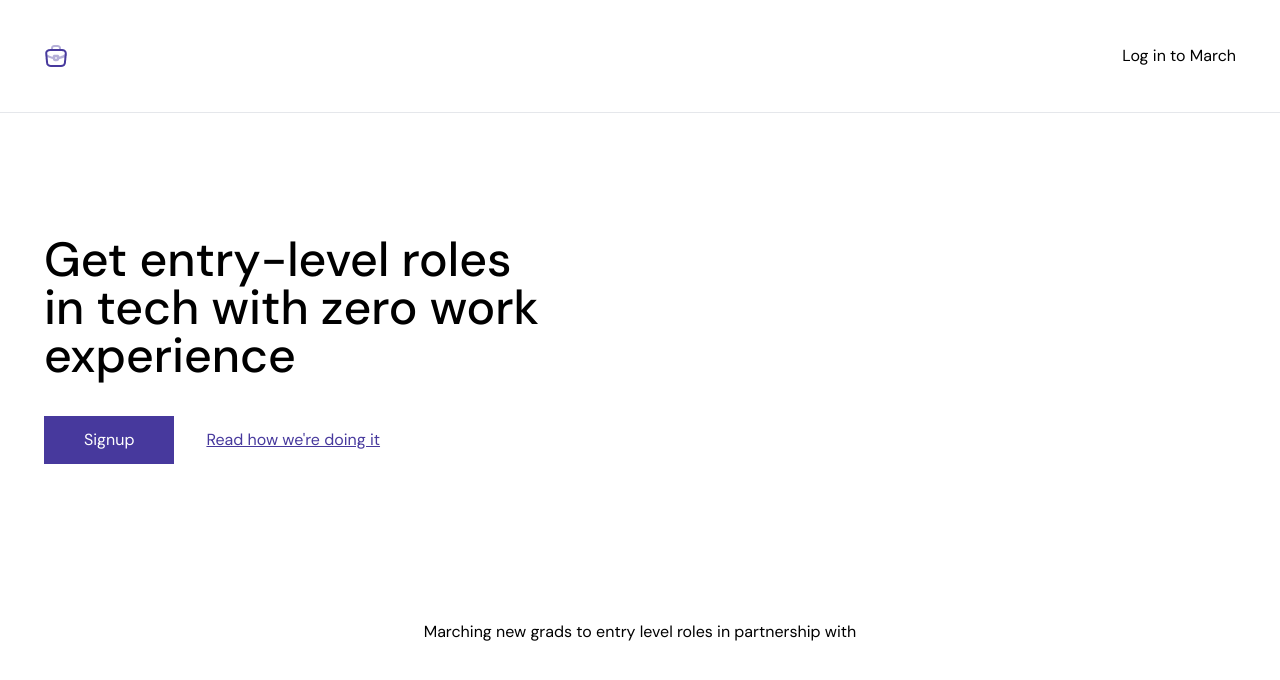
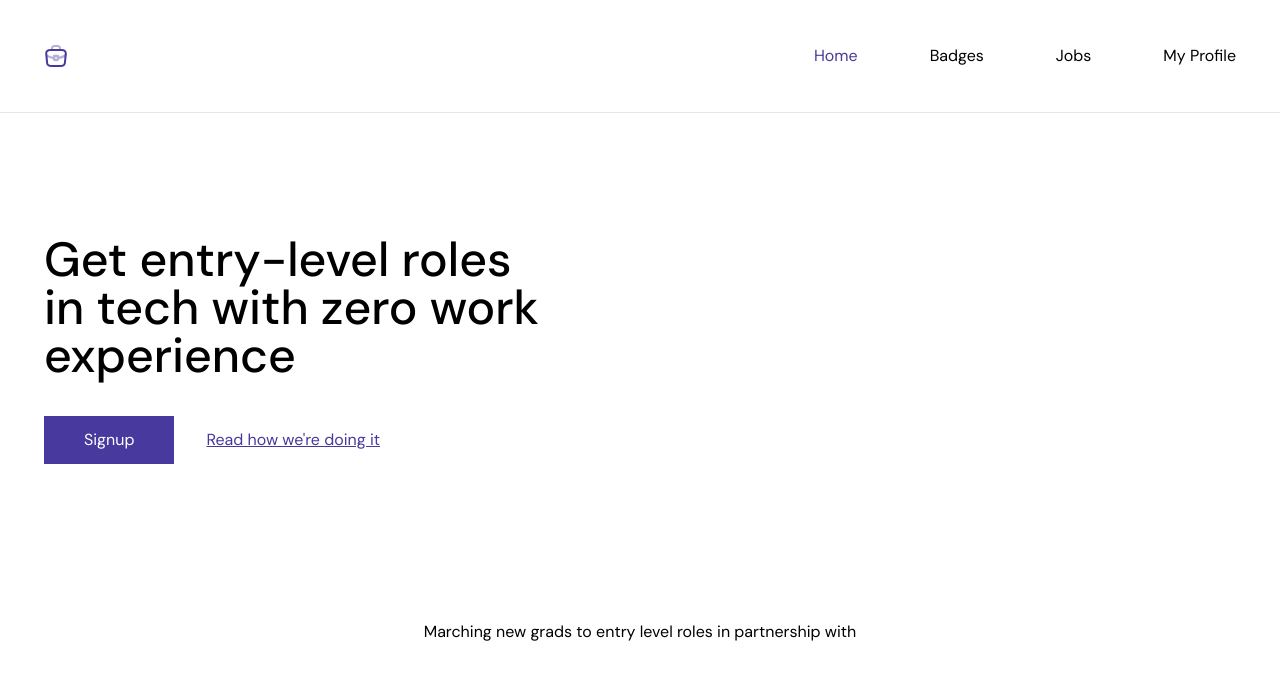
Before and after one commit to a11rew/march, a Next.js app: page / in a window 1280 px wide. Both pictures are taken after a click on the button "Log in to March". Shown: the top 680 px of the page. Built offline with nearby package versions, Linux system fonts and the light colour scheme.

Commit message:
header links

```diff
--- a/components/Header.tsx
+++ b/components/Header.tsx
@@ -1,20 +1,53 @@
 import Image from "next/image";
 import Link from "next/link";
+import { useRouter } from "next/router";
+import React from "react";
 import Logo from "../assets/logo.png";
+import { useAuth } from "../context/auth";
 
 const Header = (): JSX.Element => {
+  const { loggedIn, setLoggedIn } = useAuth();
+  const { pathname } = useRouter();
+
   return (
     <header className="border-b fixed top-0 w-full bg-white z-50">
       <div className="max-w-[1336px] p-11 m-auto flex justify-between">
         <Link passHref href="/">
           <Image src={Logo} alt="March logo" className="cursor-pointer" />
         </Link>
-        <nav>
-          <button>Log in to March</button>
-        </nav>
+        {loggedIn ? (
+          <nav className="flex gap-[72px]">
+            <NavLink pathname={pathname} href="/">
+              Home
+            </NavLink>
+            <NavLink pathname={pathname} href="/badges">
+              Badges
+            </NavLink>
+            <NavLink pathname={pathname} href="/jobs">
+              Jobs
+            </NavLink>
+            <NavLink pathname={pathname} href="/profile">
+              My Profile
+            </NavLink>
+          </nav>
+        ) : (
+          <button onClick={() => setLoggedIn(true)}>Log in to March</button>
+        )}
       </div>
     </header>
   );
 };
 
+const NavLink: React.FC<{ href: string; pathname: string }> = ({
+  href,
+  children,
+  pathname,
+}): JSX.Element => {
+  return (
+    <Link href={href}>
+      <a className={`${pathname === href && "text-[#47399D]"}`}>{children}</a>
+    </Link>
+  );
+};
+
 export default Header;
--- /dev/null
+++ b/context/auth.tsx
@@ -0,0 +1,20 @@
+import React, { createContext, useContext, useState } from "react";
+
+export const UserContext = createContext<UserCtx>({} as UserCtx);
+
+interface UserCtx {
+  loggedIn: boolean;
+  setLoggedIn: React.Dispatch<React.SetStateAction<boolean>>;
+}
+
+export const UserContextProvider: React.FC = ({ children }) => {
+  const [loggedIn, setLoggedIn] = useState(false);
+
+  return (
+    <UserContext.Provider value={{ loggedIn, setLoggedIn }}>
+      {children}
+    </UserContext.Provider>
+  );
+};
+
+export const useAuth = () => useContext(UserContext);
--- a/pages/_app.tsx
+++ b/pages/_app.tsx
@@ -1,15 +1,18 @@
 import "../styles/globals.css";
 import type { AppProps } from "next/app";
 import Header from "../components/Header";
+import { UserContextProvider } from "../context/auth";
 
 function MyApp({ Component, pageProps }: AppProps) {
   return (
+    <UserContextProvider>
       <div className="min-h-screen">
         <Header />
         <main className="px-11 h-full max-w-[1336px] m-auto">
           <Component {...pageProps} />
         </main>
       </div>
+    </UserContextProvider>
   );
 }
 
```
Lines whose indentation alone changed are shown as unchanged.
